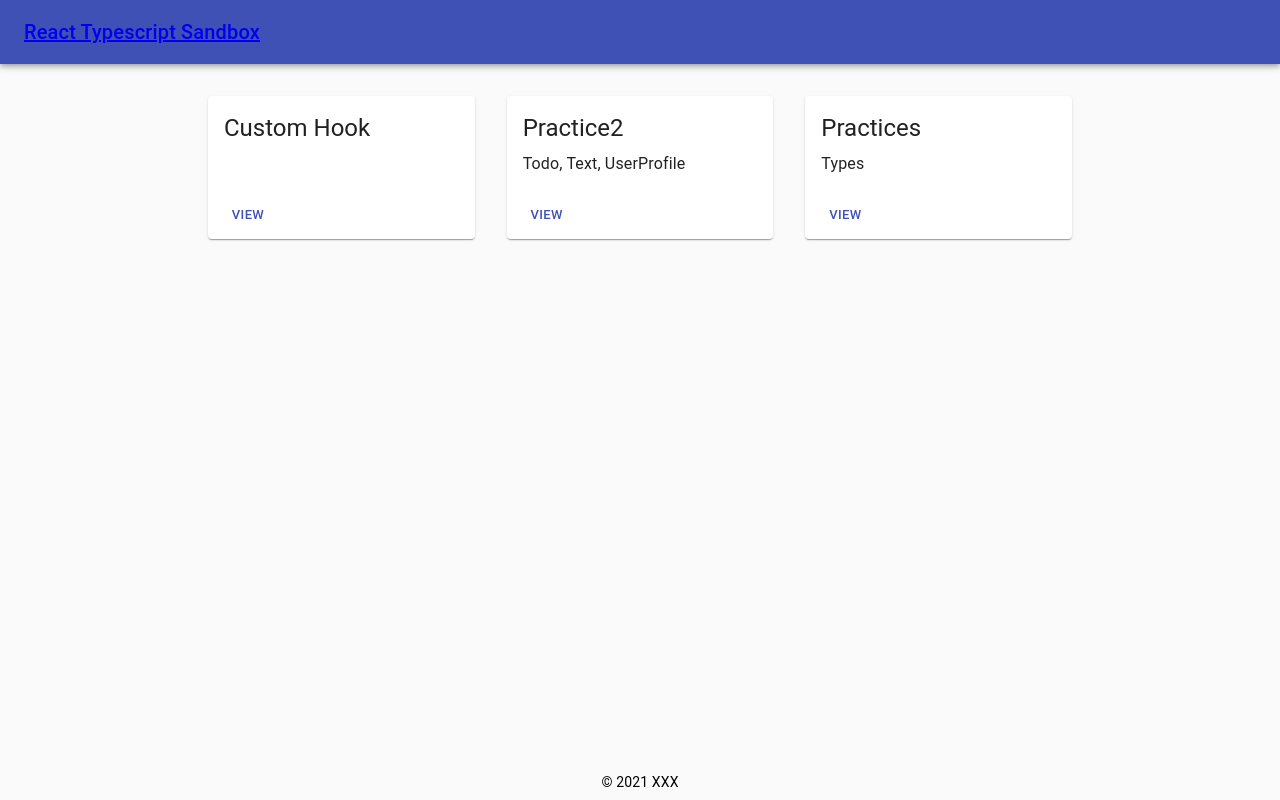
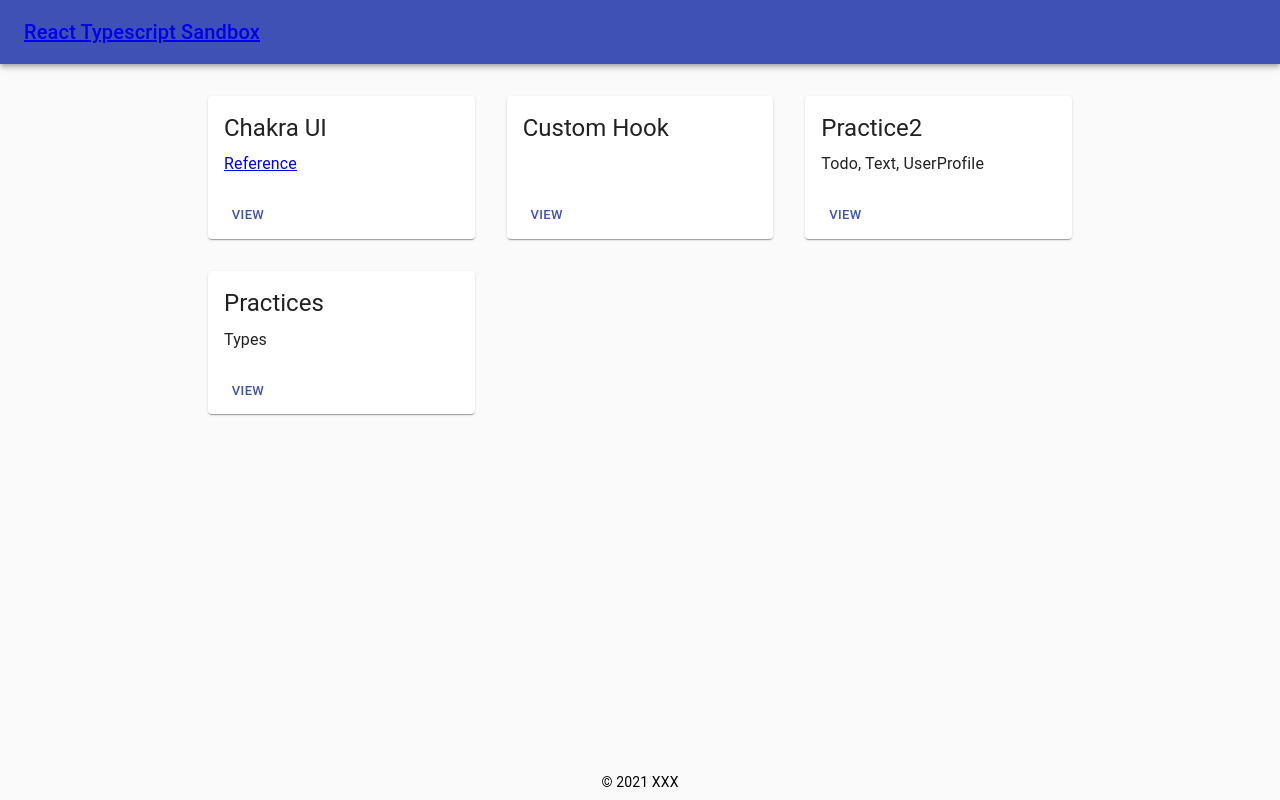
Before and after one commit to tayutaedomo/react-typescript-sandbox, a React (Create React App) app: page / in a window 1280 px wide. Built offline with nearby package versions, Linux system fonts and the light colour scheme.

Commit message:
add: ChakraUI component

```diff
--- /dev/null
+++ b/src/components/chakraui/ChakraUI.tsx
@@ -0,0 +1,12 @@
+import React, { VFC } from 'react';
+import { ChakraProvider, Button } from '@chakra-ui/react';
+
+const ChakraUI: VFC = () => {
+  return (
+    <ChakraProvider>
+      <Button colorScheme="teal">Button</Button>
+    </ChakraProvider>
+  );
+};
+
+export default ChakraUI;
--- a/src/components/home/Home.tsx
+++ b/src/components/home/Home.tsx
@@ -17,11 +17,7 @@ const Home = () => {
   const renderCard = (card: HomeCardType) => {
     return (
       <Grid item xs={12} sm={6} md={4} key={card.to}>
-        <HomeCard
-          headline={card.headline}
-          content={card.content}
-          to={card.to}
-        />
+        <HomeCard card={card} />
       </Grid>
     );
   };
@@ -56,6 +52,19 @@ const cards: Array<HomeCardType> = [
     content: '',
     to: '/custom_hook',
   },
+  {
+    headline: 'Chakra UI',
+    content: (
+      <a
+        href="https://chakra-ui.com/"
+        target="_blank"
+        rel="noopener noreferrer"
+      >
+        Reference
+      </a>
+    ),
+    to: '/chakraui',
+  },
 ];
 
 export default Home;
--- a/src/components/home/HomeCard.tsx
+++ b/src/components/home/HomeCard.tsx
@@ -6,6 +6,8 @@ import CardContent from '@material-ui/core/CardContent';
 import Typography from '@material-ui/core/Typography';
 import CardActions from '@material-ui/core/CardActions';
 import Button from '@material-ui/core/Button';
+
+import { HomeCardType } from '../../types/homeCard';
 
 const useStyles = makeStyles((theme) => ({
   card: {
@@ -19,24 +21,23 @@ const useStyles = makeStyles((theme) => ({
 }));
 
 type Props = {
-  headline: string;
-  content: string;
-  to: string;
+  card: HomeCardType;
 };
 
 const HomeCard: VFC<Props> = (props) => {
+  const { card } = props;
   const classes = useStyles();
 
   return (
     <Card className={classes.card}>
       <CardContent className={classes.cardContent}>
         <Typography gutterBottom variant="h5" component="h2">
-          {props.headline}
+          {card.headline}
         </Typography>
-        <Typography>{props.content}</Typography>
+        <Typography>{card.content}</Typography>
       </CardContent>
       <CardActions>
-        <Button size="small" color="primary" component={Link} to={props.to}>
+        <Button size="small" color="primary" component={Link} to={card.to}>
           View
         </Button>
       </CardActions>
--- a/src/router/router.tsx
+++ b/src/router/router.tsx
@@ -6,6 +6,7 @@ import Practices from '../components/practices/Practices';
 import Practice2 from '../components/practice2/Practice2';
 import DefaultLayout from '../components/layouts/DefaultLayout';
 import CustomHook from '../components/custom_hook/CustomHook';
+import ChakraUI from '../components/chakraui/ChakraUI';
 
 const router = () => {
   return (
@@ -25,6 +26,9 @@ const router = () => {
         <Route path="/custom_hook">
           <CustomHook />
         </Route>
+        <Route path="/chakraui">
+          <ChakraUI />
+        </Route>
       </Switch>
     </BrowserRouter>
   );
--- a/src/types/homeCard.ts
+++ b/src/types/homeCard.ts
@@ -1,5 +1,7 @@
+import { ReactNode } from 'react';
+
 export type HomeCardType = {
   headline: string;
-  content: string;
+  content: string | ReactNode;
   to: string;
 };
```
